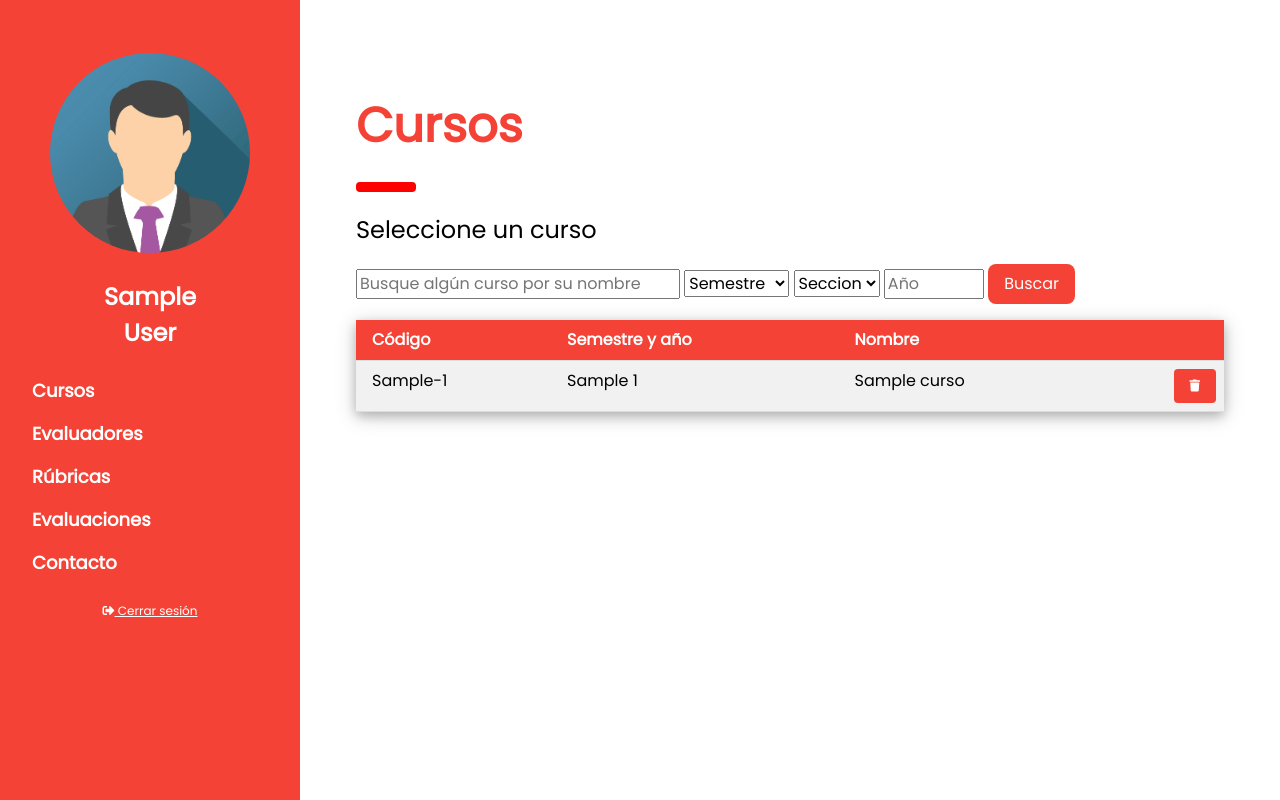
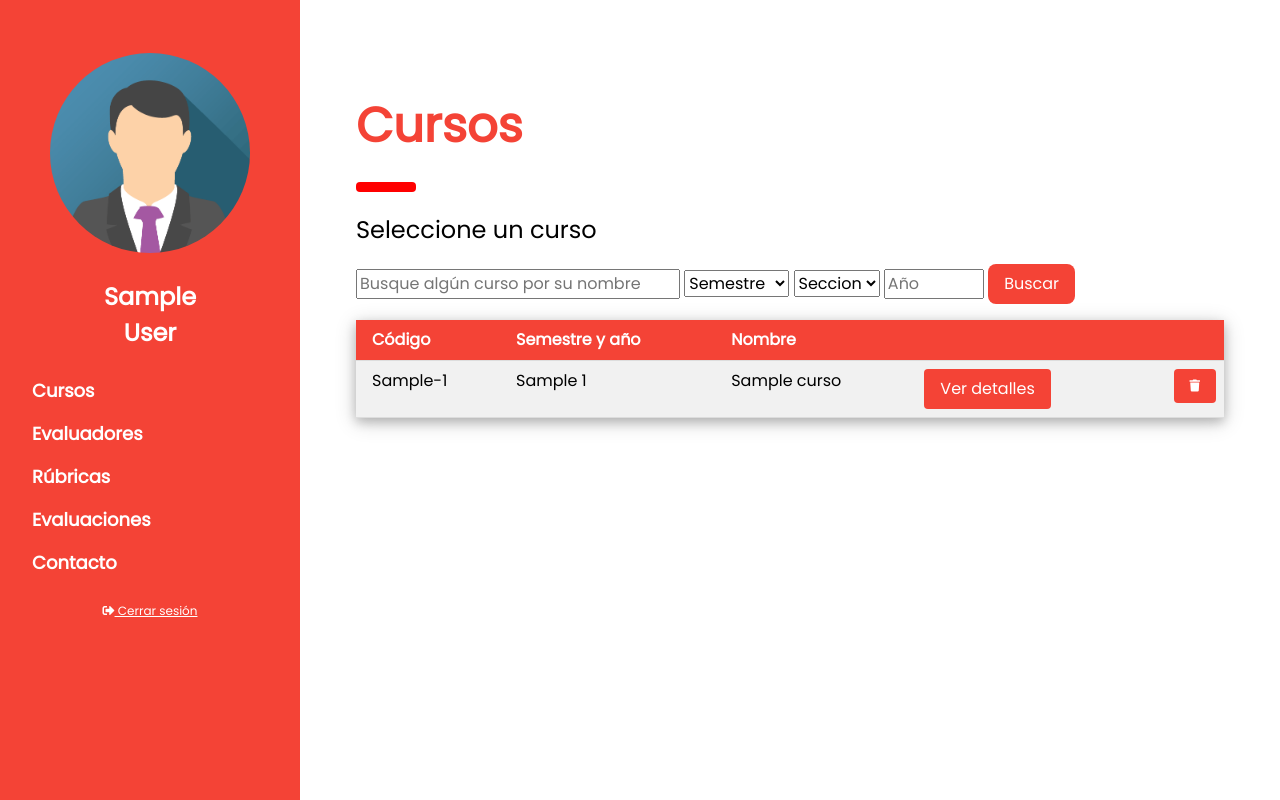
Before and after one commit to DCC-CC4401/2019-1-yet-another-quality-commit-T5, a Django app: page /cursos/ in a window 1280 px wide. Run offline with Django 3.2, Linux system fonts and the light colour scheme; a user stored in the database is signed in; tables that the repository leaves empty hold one stand-in row (values such as "Sample post").

Commit message:
se añade la opción de ver en detalle cada curso

```diff
--- a/templates/cursos/cursos_admin.html
+++ b/templates/cursos/cursos_admin.html
@@ -48,6 +48,7 @@
                         <th class="w3-red"> Nombre</th>
 
                         <th class="w3-red"></th>
+                        <th class="w3-red"></th>
                     </tr>
                     </thead>
                     <script>
@@ -61,15 +62,23 @@
                             <td class="w3-light-gray">{{ curso }}</td>
                             <td class="w3-light-gray">{{ curso.get_date }}</td>
                             <td class="w3-light-gray"> {{ curso.get_name }} </td>
-                            <td class="w3-light-gray w3-right-align">
-                                <form action="{% url 'cursos:delete_curso' %}" method="post">
+                            <td class="w3-light-gray">
+                                <form action="{% url 'cursos:curso_detalle' pk=curso.get_pk%}" method="post">
                                     {% csrf_token %}
                                     <input type="hidden" name="id" value="{{ curso.pk }}">
-                                    <button class="w3-button w3-round w3-red w3-small" type="submit">
-                                        <i class="fas fa-trash"></i>
+                                    <button class="w3-button w3-round w3-red w3-center" type="submit">Ver detalles
                                     </button>
                                 </form>
                             </td>
+                            <td class="w3-light-gray w3-right-align">
+                            <form action="{% url 'cursos:delete_curso' %}" method="post">
+                                {% csrf_token %}
+                                <input type="hidden" name="id" value="{{ curso.pk }}">
+                                <button class="w3-button w3-round w3-red w3-small" type="submit">
+                                    <i class="fas fa-trash"></i>
+                                </button>
+                            </form>
+                        </td>
 
                             <!-- Javascript scan for cursos with format {(codigo,seccion,nombre,semestre,año), ....}-->
                             <script>
```
